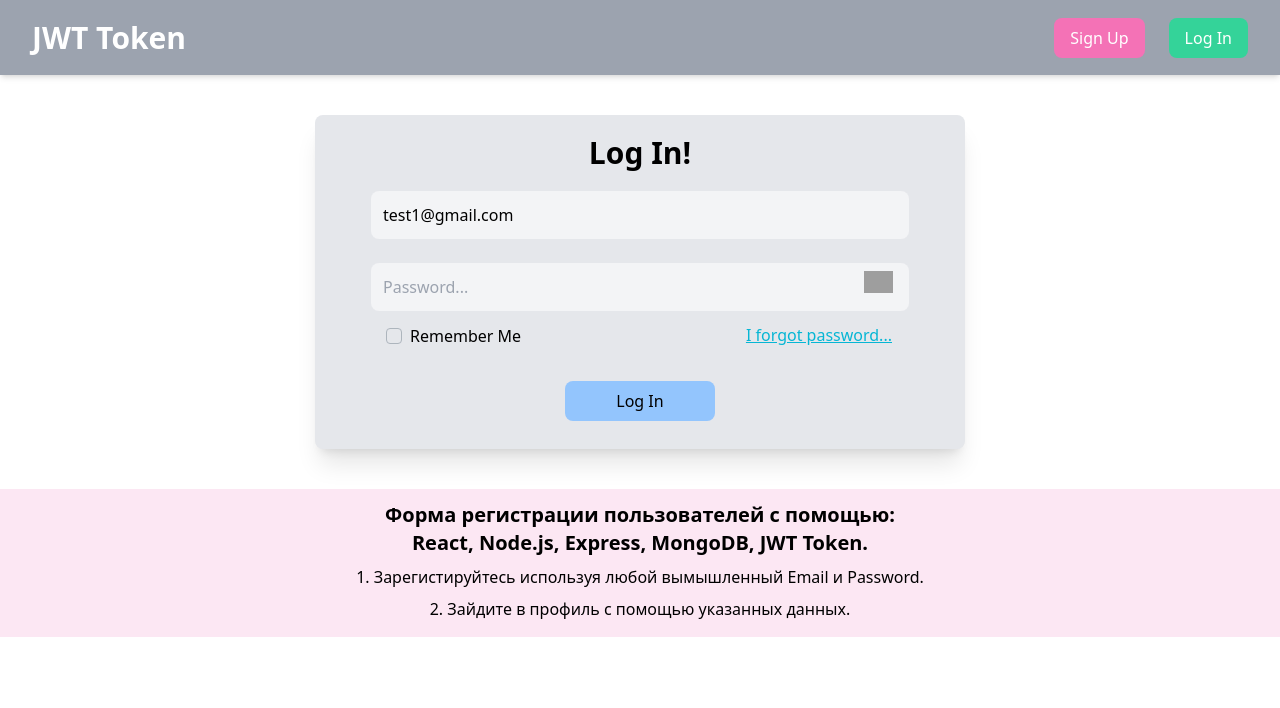
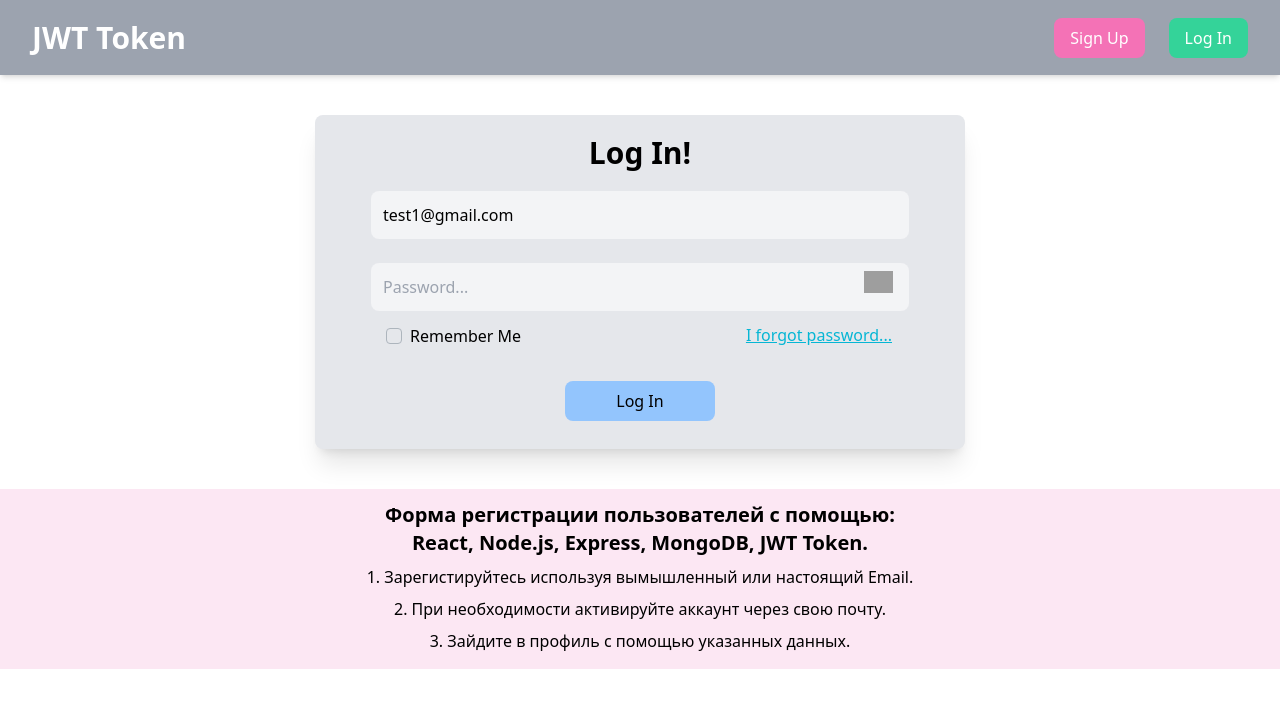
Before and after one commit to nedug/Registration-Form-Client, a React (Create React App) app: page /#/login in a window 1280 px wide. Shown: the top 708 px of the page. Built offline with nearby package versions, Linux system fonts and the light colour scheme; no server answers; grey boxes are pictures that could not be loaded.

Commit message:
Update App.jsx

```diff
--- a/src/components/App.jsx
+++ b/src/components/App.jsx
@@ -59,9 +59,9 @@ const App = () => {
                     <div className='flex flex-col items-center bg-pink-100 py-3'>
                         <h3 className='font-bold text-xl w-[520px] text-center'>Форма регистрации пользователей с
                             помощью: React, Node.js, Express, MongoDB, JWT Token.</h3>
-                        <div className='pt-2 pb-1'>1. Зарегистируйтесь используя любой вымышленный Email и Password.
-                        </div>
-                        <div className='py-1'>2. Зайдите в профиль с помощью указанных данных.</div>
+                        <div className='pt-2 pb-1'>1. Зарегистируйтесь используя вымышленный или настоящий Email.</div>
+                        <div className='py-1'>2. При необходимости активируйте аккаунт через свою почту.</div>
+                        <div className='py-1'>3. Зайдите в профиль с помощью указанных данных.</div>
                     </div>}
 
                 {isError && <div
```
